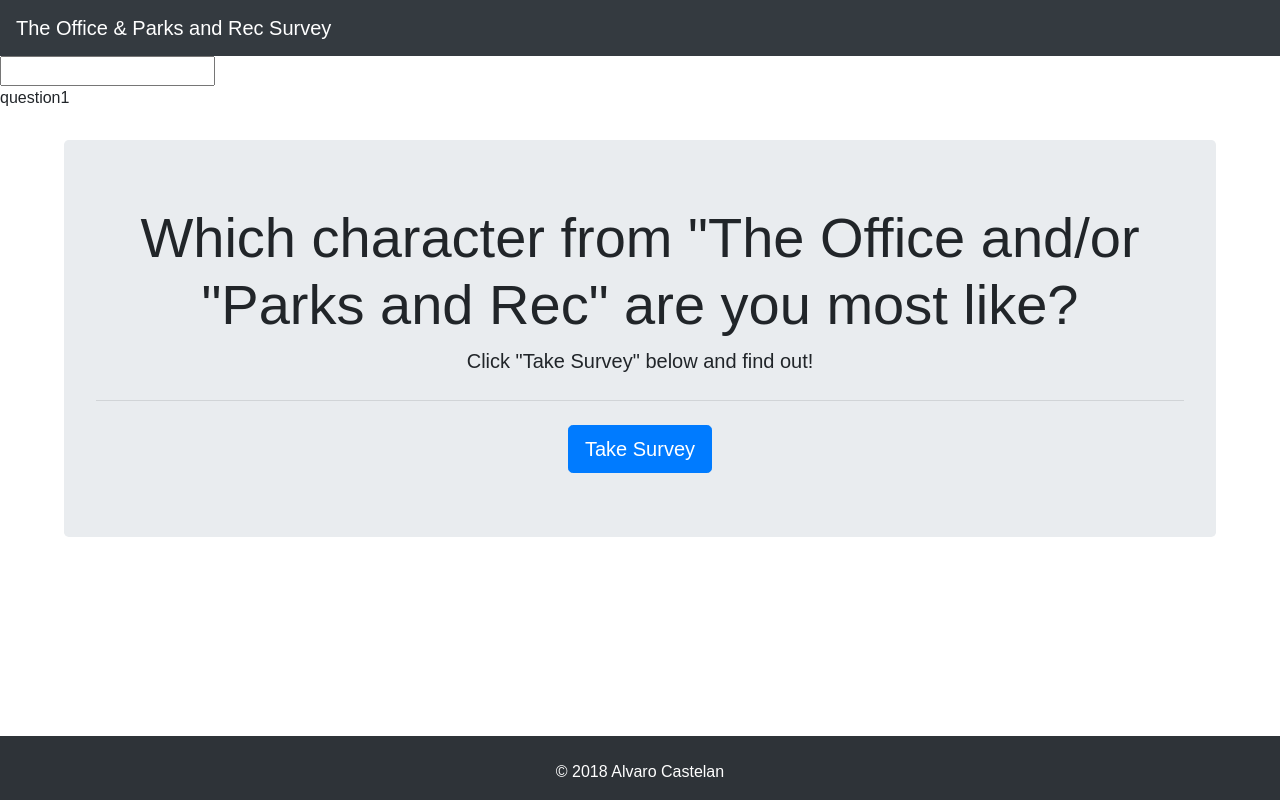
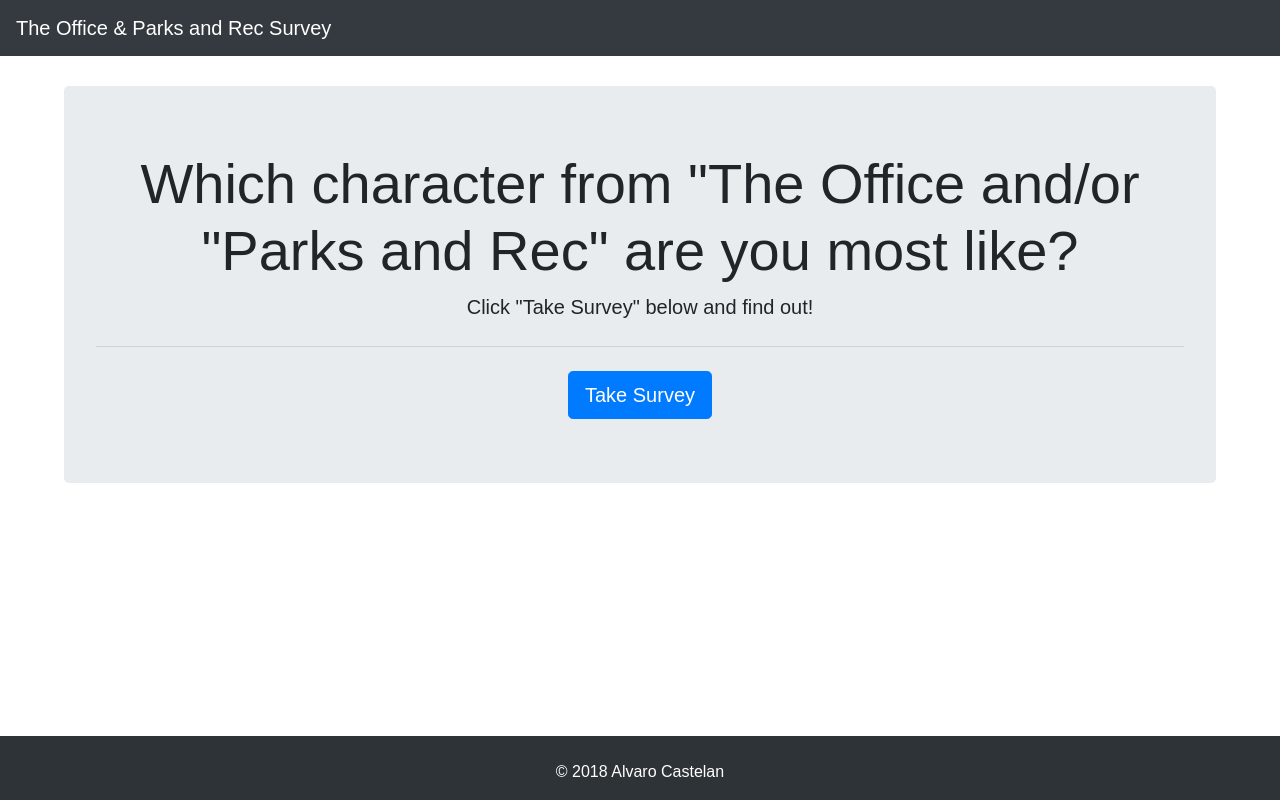
Before and after one commit to acastelan21/reactCharacterSurvey, a React (Create React App) app in the folder client/: page / in a window 1280 px wide. Built offline with nearby package versions, Linux system fonts and the light colour scheme.

Commit message:
undid redux code

```diff
--- a/client/package.json
+++ b/client/package.json
@@ -15,7 +15,8 @@
     "react-router-dom": "^4.3.1",
     "react-scripts": "1.1.4",
     "react-thunk": "^1.0.0",
-    "redux": "^4.0.0"
+    "redux": "^4.0.0",
+    "redux-thunk": "^2.3.0"
   },
   "scripts": {
     "start": "react-scripts start",
--- a/client/src/App.js
+++ b/client/src/App.js
@@ -8,25 +8,17 @@
 import Results from "./pages/Results";
 import NavBar from "./components/NavBar";
 import Footer from "./components/Footer";
-import {connect} from "react-redux";
-import {updateAnswerKeyV2} from "./actions/answerKeyV2-actions";
+
+
 class App extends Component {
-  constructor(props) {
-    super(props);
-    this.onUpdateAnswerKeyV2=this.onUpdateAnswerKeyV2.bind(this);
 
-  }
-  onUpdateAnswerKeyV2(event){
-    this.props.onUpdateAnswerKeyV2(event.target.value);
-  }
   render() {
     console.log(this.props);
     return (
 
         <Wrapper>
           <NavBar/>
-          <input onChange={this.onUpdateAnswerKeyV2}/>
-          <div>{this.props.answerKeyV2}</div>
+
 
           <Router history={history}>
             <div >
@@ -41,11 +33,6 @@
     );
   }
 }
-const mapStateToProps = state =>({
-  answerKey: state.answerKey,
-  answerKeyV2: state.answerKeyV2
-});
-const mapActionsToProps = {
-  onUpdateAnswerKeyV2 :updateAnswerKeyV2
-};
-export default connect(mapStateToProps,mapActionsToProps) (App);
+
+
+export default App;
--- a/client/src/actions/answerKeyV2-actions.js
+++ /dev/null
@@ -1,9 +0,0 @@
-export const UPDATE_ANSWERKEYV2 = "answerKeyV2:updateAnswerKeyV2";
-export function updateAnswerKeyV2(newAnswerKeyV2) {
-    return{
-        type:UPDATE_ANSWERKEYV2,
-        payload:{
-            answerKeyV2 : newAnswerKeyV2
-        }
-    }
-}
--- a/client/src/index.js
+++ b/client/src/index.js
@@ -3,24 +3,8 @@
 import './index.css';
 import App from './App';
 import registerServiceWorker from './registerServiceWorker';
-import {combineReducers, createStore} from "redux";
-
-import {Provider} from "react-redux";
-import answerKeyReducer from "./reducers/answerKey-reducer";
-import answerKeyV2Reducer from "./reducers/answerKeyV2-reducer";
 
 
-const allReducers = combineReducers({
-  answerKey: answerKeyReducer,
-  answerKeyV2:answerKeyV2Reducer
-});
-const store = createStore(
-  allReducers,{
-    answerKey: [{q1:"a"}],
-    answerKeyV2: "question1"
 
-  },
-  window.devToolsExtension && window.devToolsExtension()
-);
-ReactDOM.render(<Provider store={store}><App /></Provider>, document.getElementById('root'));
+ReactDOM.render(<App />, document.getElementById('root'));
 registerServiceWorker();
--- a/client/src/pages/Survey/survey.js
+++ b/client/src/pages/Survey/survey.js
@@ -42,7 +42,7 @@
         console.log(this.state)
       }
 render(){
-    const saveState= this.props.q1
+
 
 return(
 
--- a/client/src/reducers/answerKey-reducer.js
+++ /dev/null
@@ -1,3 +0,0 @@
-export default function answersKeyReducer(state=[],action){
-    return state;
-}
--- a/client/src/reducers/answerKeyV2-reducer.js
+++ /dev/null
@@ -1,13 +0,0 @@
-import {UPDATE_ANSWERKEYV2} from "../actions/answerKeyV2-actions";
-
-export default function answerKeyV2 (state ="",
-     {type, payload}) {
-        switch(type){
-            case UPDATE_ANSWERKEYV2:
-                return payload.answerKeyV2;
-            default:
-            return state;
-        }
-
-
-    }
```
Also changed, not shown: client/src/actions/answerKey-actions.js (deleted), 1 other file (tests, documents, lock files or other folders).
